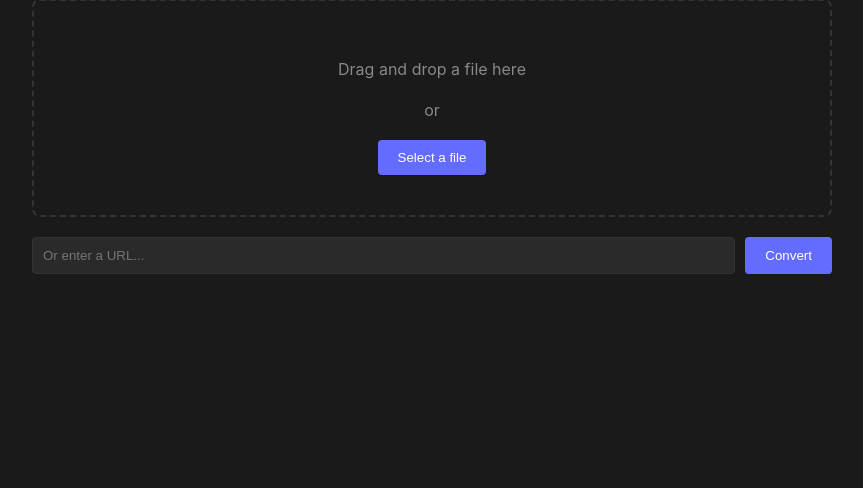
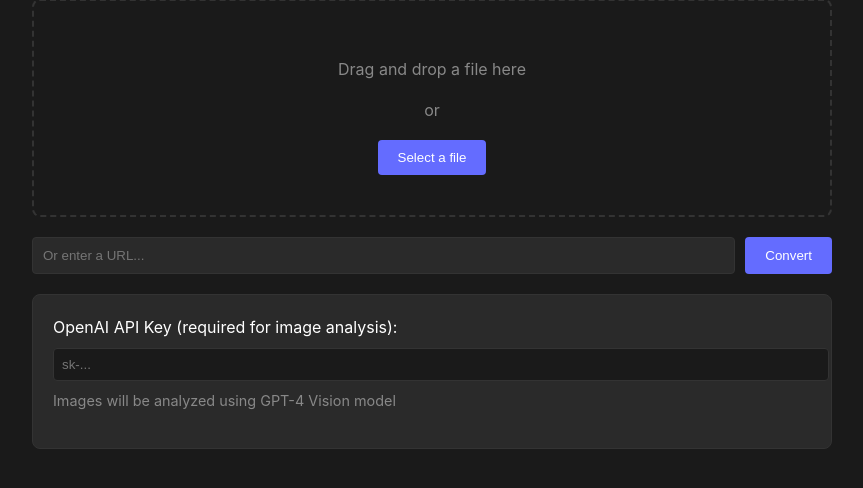
Before and after one commit to frankwiersma/markitdown-converter, a Flask app: template templates/index.html in a window 1280 px wide. Shown: the part 146-634 px from the top of the page, without its empty margins (208-1071 px from the left). Run offline with Flask 3, Linux system fonts and the light colour scheme; the template is opened without the code that fills it, so the values that code supplies are empty.

Commit message:
feat: add OpenAI images support with env var

```diff
--- a/app.py
+++ b/app.py
@@ -3,10 +3,12 @@ from markitdown import MarkItDown
 import os
 import requests
 from werkzeug.utils import secure_filename
+from openai import OpenAI
 
 app = Flask(__name__)
 app.config['MAX_CONTENT_LENGTH'] = 16 * 1024 * 1024  # 16MB max-limit
 app.config['UPLOAD_FOLDER'] = 'uploads'
+app.config['OPENAI_API_KEY'] = os.getenv('OPENAI_API_KEY')
 
 # Ensure uploads directory exists
 os.makedirs(app.config['UPLOAD_FOLDER'], exist_ok=True)
@@ -15,7 +17,7 @@ md = MarkItDown()
 
 @app.route('/')
 def index():
-    return render_template('index.html')
+    return render_template('index.html', has_api_key=bool(app.config['OPENAI_API_KEY']))
 
 @app.route('/convert', methods=['POST'])
 def convert():
@@ -25,7 +27,19 @@ def convert():
             filename = secure_filename(file.filename)
             filepath = os.path.join(app.config['UPLOAD_FOLDER'], filename)
             file.save(filepath)
+
             try:
+                # Configurer MarkItDown avec les paramètres LLM si c'est une image
+                if file.filename.lower().endswith(('.png', '.jpg', '.jpeg', '.gif', '.webp')):
+                    api_key = app.config['OPENAI_API_KEY'] or request.form.get('api_key')
+                    if api_key:
+                        client = OpenAI(api_key=api_key)
+                        md = MarkItDown(mlm_client=client, mlm_model='gpt-4o')
+                    else:
+                        md = MarkItDown()
+                else:
+                    md = MarkItDown()
+
                 result = md.convert(filepath)
                 os.remove(filepath)  # Cleanup file
                 return jsonify({'success': True, 'markdown': result.text_content})
--- a/pyproject.toml
+++ b/pyproject.toml
@@ -7,5 +7,6 @@ requires-python = ">=3.12"
 dependencies = [
     "flask>=3.1.0",
     "markitdown>=0.0.1a2",
+    "openai>=1.57.4",
     "requests>=2.32.3",
 ]
--- a/static/script.js
+++ b/static/script.js
@@ -6,6 +6,9 @@ document.addEventListener('DOMContentLoaded', () => {
     const convertUrlBtn = document.getElementById('convert-url');
     const result = document.getElementById('result');
     const markdownResult = document.getElementById('markdown-result');
+    const llmConfig = document.getElementById('llm-config');
+    const apiKeyInput = document.getElementById('api-key');
+    const modelSelect = document.getElementById('model');
 
     // Drag & drop handling
     dropZone.addEventListener('dragover', (e) => {
@@ -42,9 +45,23 @@ document.addEventListener('DOMContentLoaded', () => {
         }
     });
 
+    function isImageFile(file) {
+        return file && file.type.startsWith('image/');
+    }
+
     function handleFile(file) {
         const formData = new FormData();
         formData.append('file', file);
+
+        // Si c'est une image et qu'il n'y a pas de clé API dans l'environnement
+        if (isImageFile(file) && document.getElementById('api-key')) {
+            const apiKey = apiKeyInput.value.trim();
+            if (!apiKey) {
+                alert('Please provide an OpenAI API key for image analysis');
+                return;
+            }
+            formData.append('api_key', apiKey);
+        }
 
         fetch('/convert', {
             method: 'POST',
--- a/static/style.css
+++ b/static/style.css
@@ -209,3 +209,88 @@ button:hover {
     padding: 0.2em 0.4em;
     border-radius: 3px;
 }
+
+.llm-config {
+    background-color: #2a2a2a;
+    padding: 20px;
+    border-radius: 8px;
+    margin: 20px 0;
+    border: 1px solid var(--border-color);
+}
+
+.llm-config h3 {
+    margin-top: 0;
+    color: var(--accent-color);
+    font-size: 1.1rem;
+    margin-bottom: 1rem;
+}
+
+.config-form {
+    display: flex;
+    gap: 20px;
+}
+
+.form-group {
+    flex: 1;
+}
+
+.form-group label {
+    display: block;
+    margin-bottom: 0.5rem;
+    color: #888;
+}
+
+.form-group input,
+.form-group select {
+    width: 100%;
+    padding: 8px;
+    border-radius: 4px;
+    border: 1px solid var(--border-color);
+    background-color: #1a1a1a;
+    color: var(--text-color);
+}
+
+.form-group input:focus,
+.form-group select:focus {
+    outline: none;
+    border-color: var(--accent-color);
+}
+
+.api-config {
+    background-color: #2a2a2a;
+    padding: 20px;
+    border-radius: 8px;
+    margin-bottom: 20px;
+    border: 1px solid var(--border-color);
+}
+
+.help-text {
+    display: block;
+    color: #888;
+    font-size: 0.9rem;
+    margin-top: 0.5rem;
+}
+
+.form-group {
+    margin-bottom: 1rem;
+}
+
+.form-group label {
+    display: block;
+    margin-bottom: 0.5rem;
+    color: var(--text-color);
+}
+
+.form-group input {
+    width: 100%;
+    padding: 8px;
+    border-radius: 4px;
+    border: 1px solid var(--border-color);
+    background-color: #1a1a1a;
+    color: var(--text-color);
+}
+
+.form-group input:focus {
+    outline: none;
+    border-color: var(--accent-color);
+}
--- a/templates/index.html
+++ b/templates/index.html
@@ -26,6 +26,16 @@
             <button id="convert-url">Convert</button>
         </div>
 
+        {% if not has_api_key %}
+        <div class="api-config">
+            <div class="form-group">
+                <label for="api-key">OpenAI API Key (required for image analysis):</label>
+                <input type="password" id="api-key" placeholder="sk-...">
+                <small class="help-text">Images will be analyzed using GPT-4 Vision model</small>
+            </div>
+        </div>
+        {% endif %}
+
         <div id="result" class="result" hidden>
             <div class="result-header">
                 <h2>Result</h2>
```
Also changed, not shown: 1 other file.
